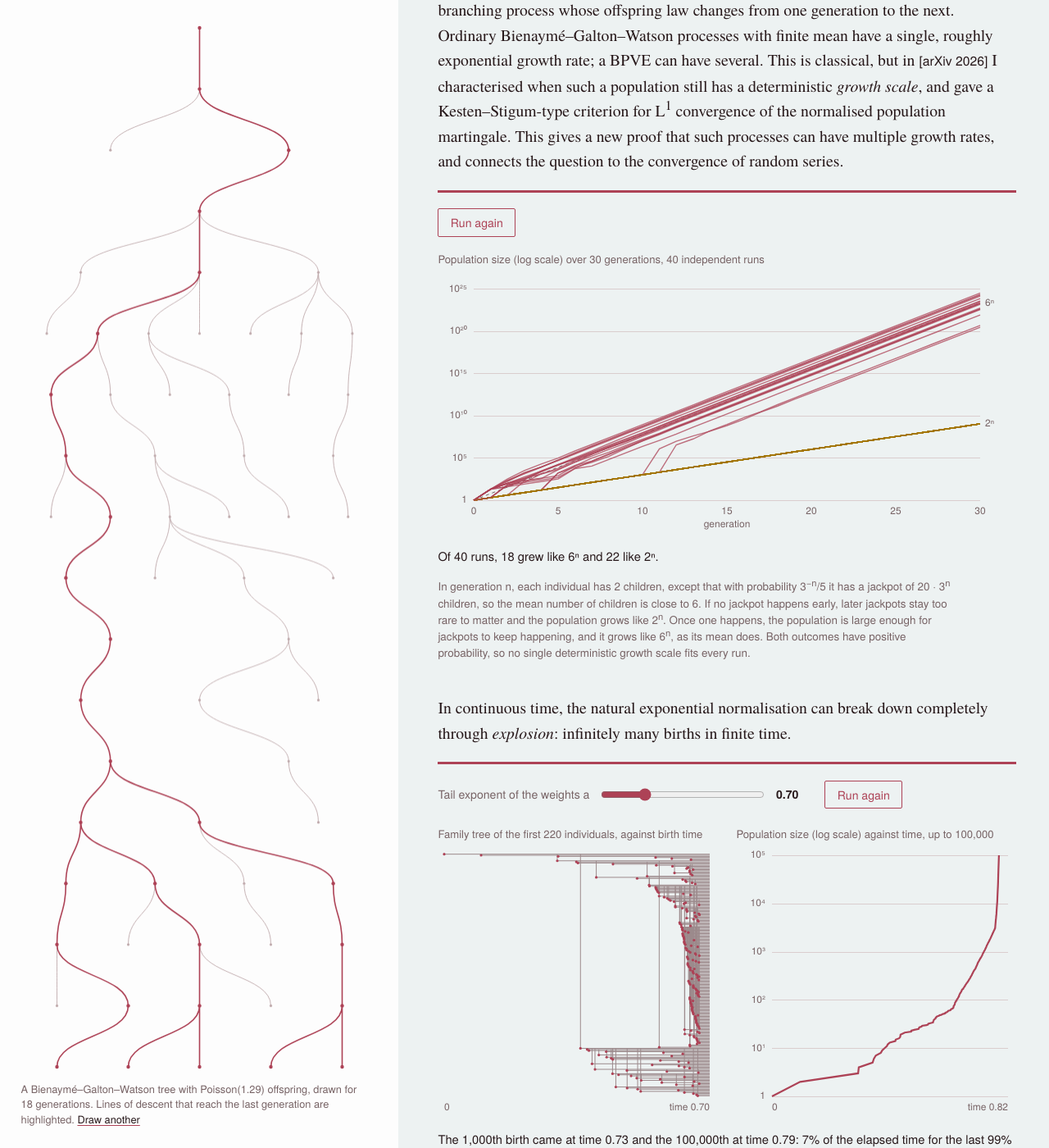
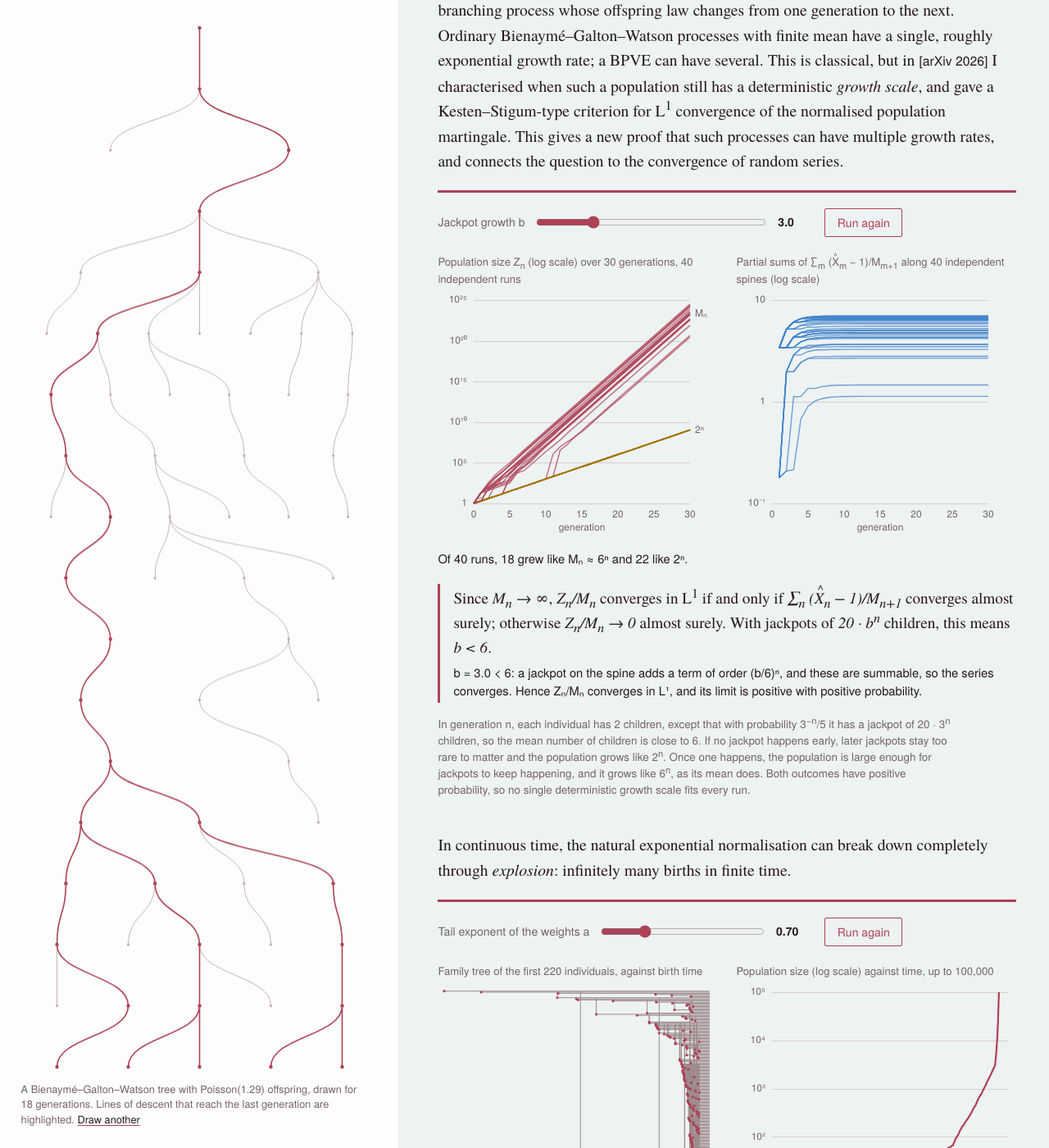
Before and after one commit to iyertejas/iyertejas.github.io, a Jekyll site: the page built from research.md, in a window 1280 px wide and 1400 px high, scrolled down 8344 px. Shown: the whole window at 82% size. Built offline with Jekyll 4.4.1, drawn with Linux system fonts in a browser that asks for light colours; some of the changed text lies outside the part shown.

Commit message:
Varying-environment simulation: side-by-side random series along the spine, jackpot slider

```diff
--- a/_includes/sim-varying.html
+++ b/_includes/sim-varying.html
@@ -1,8 +1,22 @@
 <figure class="demo" id="bpve-demo">
 <div class="controls">
+<div class="slider"><label for="bpveB">Jackpot growth b</label>
+<input type="range" id="bpveB" min="1.5" max="8" step="0.5" value="3"><output id="bpveBOut" for="bpveB">3.0</output></div>
 <button id="bpveRun" type="button">Run again</button>
 </div>
-<div class="small-lab">Population size (log scale) over 30 generations, 40 independent runs</div>
-<canvas id="bpvePlot" role="img" aria-label="Population size of 40 runs over 30 generations, splitting into two growth rates"></canvas>
+<div class="two">
+<div>
+<div class="small-lab">Population size Z<sub>n</sub> (log scale) over 30 generations, 40 independent runs</div>
+<canvas id="bpvePlot" role="img" aria-label="Population size of 40 runs over 30 generations, compared with 2 to the n and the mean"></canvas>
+</div>
+<div>
+<div class="small-lab">Partial sums of ∑<sub>m</sub> (<span class="hat">X</span><sub>m</sub> − 1)/M<sub>m+1</sub> along 40 independent spines (log scale)</div>
+<canvas id="bpveSeries" role="img" aria-label="Partial sums of the random series along 40 spines over 30 generations"></canvas>
+</div>
+</div>
 <p class="status" id="bpveStatus" aria-live="polite"></p>
+<div class="criterion">
+<div class="f">Since <span class="m">M<sub>n</sub> → ∞</span>, <span class="m">Z<sub>n</sub>/M<sub>n</sub></span> converges in L<sup>1</sup> if and only if <span class="m">∑<sub>n</sub> (<span class="hat">X</span><sub>n</sub> − 1)/M<sub>n+1</sub></span> converges almost surely; otherwise <span class="m">Z<sub>n</sub>/M<sub>n</sub> → 0</span> almost surely. With jackpots of <span class="m">20 · b<sup>n</sup></span> children, this means <span class="m">b &lt; 6</span>.</div>
+<div class="verdict" id="bpveVerdict"></div>
+</div>
 </figure>
--- a/sims.js
+++ b/sims.js
@@ -834,58 +834,103 @@ function phaseWidget(){
 }
 
 /* =========================================================
-   3b. Branching process in a varying environment with two growth rates.
+   3b. Branching process in a varying environment, and the random series behind it.
    In generation n each individual has 2 children, except that with probability
-   p_n = 3^(-n)/5 it has a jackpot of K_n = 20·3^n children. Mean offspring ≈ 6.
+   p_n = 4/K_n it has a jackpot of K_n = 20·b^n children, so the mean is m_n = 6 − 2p_n.
+   With M_n = m_0 ⋯ m_{n−1}, Z_n/M_n converges in L¹ iff ∑ (X̂_n − 1)/M_{n+1} < ∞ a.s.,
+   where X̂_n is size-biased: X̂_n = K_n with probability 4/m_n, and 2 otherwise
+   (Iyer, arXiv 2026, Theorem 1.2 and Remark 1.3). Here: iff b < 6.
    ========================================================= */
 function bpveWidget(){
-  const G = 30, RUNS = 40, DUR = 2600;
-  let runs = [], anim = 0, shown = G;
+  const G = 30, RUNS = 40, DUR = 2600, L2 = Math.log10(2);
+  let runs = [], spines = [], e = null, anim = 0, shown = G;
+  const sup = n => String(n).split("").map(d => "⁰¹²³⁴⁵⁶⁷⁸⁹"[+d]).join("");
   const std = () => { let u=0,v=0; while(!u) u=Math.random(); v=Math.random(); return Math.sqrt(-2*Math.log(u))*Math.cos(2*Math.PI*v); };
   const poisson = l => { if (l > 30) return Math.max(0, Math.round(l + Math.sqrt(l)*std()));
     let k=0, p=1, L=Math.exp(-l); for(;;){ p*=Math.random(); if (p<=L) return k; k++; } };
+  function environment(b){
+    const K = [], p = [], m = [], LM = [0];
+    for (let n=0;n<G;n++){ K[n] = Math.round(20*Math.pow(b,n)); p[n] = 4/K[n]; m[n] = 2*(1-p[n]) + K[n]*p[n]; LM.push(LM[n] + Math.log10(m[n])); }
+    return {b, K, p, m, LM};
+  }
   function one(){
     let Z = 1; const lz = [0];
     for (let n=0;n<G;n++){
-      const p = Math.pow(3,-n)/5, K = 20*Math.pow(3,n);
       let J = 0;
-      if (Z < 60){ for (let i=0;i<Z;i++) if (Math.random()<p) J++; } else J = Math.min(Z, poisson(Z*p));
-      Z = 2*(Z-J) + K*J; lz.push(Math.log10(Z));
+      if (Z < 60){ for (let i=0;i<Z;i++) if (Math.random()<e.p[n]) J++; } else J = Math.min(Z, poisson(Z*e.p[n]));
+      Z = 2*(Z-J) + e.K[n]*J; lz.push(Math.log10(Z));
     }
     return lz;
   }
-  const L2 = Math.log10(2), L6 = Math.log10(6), cut = n => n*(L2+L6)/2 + 1.5;
-  const fast = r => r[G] > cut(G);
-  function draw(){
-    const {ctx,w,h} = setupCanvas($("bpvePlot")); ctx.clearRect(0,0,w,h);
-    const top = Math.ceil(G*L6/5)*5 + 1;
-    const pL=44, pR=44, pT=10, pB=42, X = n => pL + n/G*(w-pL-pR), Y = l => pT + (1-l/top)*(h-pT-pB);
-    const muted=css("--muted"), rule=css("--rule"), cF=css("--accent"), cS=css("--c1");
+  function spine(){ // log10 of the partial sums S_n, n ≥ 1
+    let S = 0; const ls = [NaN];
+    for (let n=0;n<G;n++){
+      const x = Math.random() < e.K[n]*e.p[n]/e.m[n] ? e.K[n] : 2;
+      S += (x-1)/Math.pow(10, e.LM[n+1]); ls.push(Math.log10(S));
+    }
+    return ls;
+  }
+  const fast = r => r[G] > (e.LM[G] + G*L2)/2;
+  function axes(ctx, w, h, lo, hi, X, Y, pL, pB, step){
+    const muted=css("--muted"), rule=css("--rule");
     ctx.font = `12px ${css("--sans")}`; ctx.strokeStyle=rule; ctx.fillStyle=muted; ctx.lineWidth=1;
-    for (let l=0;l<=top;l+=5){ ctx.beginPath(); ctx.moveTo(pL,Math.round(Y(l))+.5); ctx.lineTo(w-pR,Math.round(Y(l))+.5); ctx.stroke();
-      ctx.textAlign="right"; ctx.textBaseline="middle"; ctx.fillText(l===0?"1":"10"+String(l).split("").map(d=>"⁰¹²³⁴⁵⁶⁷⁸⁹"[+d]).join(""), pL-8, Y(l)); }
+    for (let l=lo;l<=hi;l+=step){ ctx.beginPath(); ctx.moveTo(pL,Math.round(Y(l))+.5); ctx.lineTo(X(G),Math.round(Y(l))+.5); ctx.stroke();
+      ctx.textAlign="right"; ctx.textBaseline="middle"; ctx.fillText(l===0?"1":l===1?"10":"10"+(l<0?"⁻":"")+sup(Math.abs(l)), pL-8, Y(l)); }
     ctx.textAlign="center"; ctx.textBaseline="top";
     for (let n=0;n<=G;n+=5) ctx.fillText(String(n), X(n), h-pB+8);
     ctx.fillText("generation", (X(0)+X(G))/2, h-pB+24);
+  }
+  function drawPop(){
+    const {ctx,w,h} = setupCanvas($("bpvePlot")); ctx.clearRect(0,0,w,h);
+    let mx = e.LM[G]; for (const r of runs) for (const v of r) if (v > mx) mx = v;
+    const step = mx > 40 ? 10 : 5, top = Math.ceil(mx/step)*step;
+    const pL=44, pR=34, pT=10, pB=42, X = n => pL + n/G*(w-pL-pR), Y = l => pT + (1-l/top)*(h-pT-pB);
+    axes(ctx, w, h, 0, top, X, Y, pL, pB, step);
+    const muted=css("--muted"), cF=css("--accent"), cS=css("--c1");
     ctx.setLineDash([4,4]); ctx.strokeStyle=muted; ctx.lineWidth=1;
-    for (const [lg,lab] of [[L2,"2ⁿ"],[L6,"6ⁿ"]]){ ctx.beginPath(); ctx.moveTo(X(0),Y(0)); ctx.lineTo(X(G),Y(G*lg)); ctx.stroke();
-      ctx.textAlign="left"; ctx.textBaseline="middle"; ctx.fillText(lab, X(G)+6, Y(G*lg)); }
+    ctx.beginPath(); ctx.moveTo(X(0),Y(0)); ctx.lineTo(X(G),Y(G*L2)); ctx.stroke();
+    ctx.beginPath(); ctx.moveTo(X(0),Y(0)); for (let n=1;n<=G;n++) ctx.lineTo(X(n),Y(e.LM[n])); ctx.stroke();
+    ctx.textAlign="left"; ctx.textBaseline="middle"; ctx.fillText("2ⁿ", X(G)+6, Y(G*L2)); ctx.fillText("Mₙ", X(G)+6, Y(e.LM[G]));
     ctx.setLineDash([]); ctx.lineWidth=1.4; ctx.globalAlpha=.75;
     for (const r of runs){ ctx.strokeStyle = fast(r) ? cF : cS; ctx.beginPath(); ctx.moveTo(X(0),Y(r[0]));
       for (let n=1;n<=shown;n++) ctx.lineTo(X(n),Y(r[n])); ctx.stroke(); }
     ctx.globalAlpha=1;
   }
+  function drawSeries(){
+    const {ctx,w,h} = setupCanvas($("bpveSeries")); ctx.clearRect(0,0,w,h);
+    let mx = 1; for (const s of spines) if (s[G] > mx) mx = s[G];
+    const lo = -1, top = Math.ceil(mx);
+    const pL=44, pR=34, pT=10, pB=42, X = n => pL + n/G*(w-pL-pR), Y = l => pT + (top-l)/(top-lo)*(h-pT-pB);
+    axes(ctx, w, h, lo, top, X, Y, pL, pB, 1);
+    ctx.lineWidth=1.4; ctx.globalAlpha=.75; ctx.strokeStyle=css("--c4");
+    for (const s of spines){ ctx.beginPath(); ctx.moveTo(X(1),Y(s[1]));
+      for (let n=2;n<=shown;n++) ctx.lineTo(X(n),Y(s[n])); ctx.stroke(); }
+    ctx.globalAlpha=1;
+  }
+  const draw = () => { if (!e) return; drawPop(); drawSeries(); };
+  function verdict(b){
+    const bs = b.toFixed(1);
+    $("bpveVerdict").textContent = b < 6
+      ? `b = ${bs} < 6: a jackpot on the spine adds a term of order (b/6)ⁿ, and these are summable, so the series converges. Hence Zₙ/Mₙ converges in L¹, and its limit is positive with positive probability.`
+      : `b = ${bs} ≥ 6: the spine has a jackpot in about two generations out of three, each adding a term of order (b/6)ⁿ ≥ 1, so the series diverges. Hence Zₙ/Mₙ → 0 almost surely.`;
+  }
   function stat(){
     const f = runs.filter(fast).length;
-    $("bpveStatus").textContent = `Of ${RUNS} runs, ${f} grew like 6ⁿ and ${RUNS-f} like 2ⁿ.`;
+    $("bpveStatus").textContent = e.b < 6
+      ? `Of ${RUNS} runs, ${f} grew like Mₙ ≈ 6ⁿ and ${RUNS-f} like 2ⁿ.`
+      : f === 0 ? `No run grew like Mₙ ≈ 6ⁿ.`
+      : `${f} of ${RUNS} runs ${f===1?"is":"are"} still close to Mₙ ≈ 6ⁿ after a jackpot, but ${f===1?"it":"they"} cannot stay there.`;
   }
   function start(){
-    cancelAnimationFrame(anim); runs = Array.from({length:RUNS}, one); $("bpveStatus").textContent = "";
+    cancelAnimationFrame(anim);
+    const b = jack(); verdict(b); e = environment(b);
+    runs = Array.from({length:RUNS}, one); spines = Array.from({length:RUNS}, spine); $("bpveStatus").textContent = "";
     if (reduced){ shown = G; draw(); stat(); return; }
     const t0 = performance.now();
     const tick = now => { const u = Math.min(1,(now-t0)/DUR); shown = Math.max(1, Math.round(u*G)); draw(); if (u<1) anim = requestAnimationFrame(tick); else stat(); };
     anim = requestAnimationFrame(tick);
   }
+  const jack = bindSlider("bpveB", 1, verdict, start);
   $("bpveRun").addEventListener("click", start);
   return { start, redraw: draw };
 }
--- a/style.css
+++ b/style.css
@@ -41,6 +41,9 @@ h2{font-size:1.5625em;line-height:1.2;letter-spacing:-.01em;margin:0 0 .7em}
 h3{font-size:.9em;margin:1.8rem 0 .5rem}
 .lede{font-size:1.08em;line-height:1.5;max-width:60ch;margin:0 0 1.8rem}
 .m{font-style:italic;white-space:nowrap}
+.hat{position:relative;display:inline-block}
+.hat::before{content:"^";position:absolute;left:50%;top:-.2em;transform:translateX(-50%);font-style:normal;font-size:.8em;line-height:1}
+.m .hat::before{left:62%}
 sup,sub{line-height:0}
 section{padding:3rem 0 1rem;border-top:1px solid var(--rule)}
 section.first{border-top:0;padding-top:0}
@@ -104,7 +107,7 @@ canvas{display:block;width:100%}
 .bars .fill{display:block;height:100%;border-radius:2px}
 .bars .num{text-align:right;min-width:7ch}
 .treeCanvas{aspect-ratio:1/1;max-height:520px;margin:0 auto}
-#bpvePlot{height:320px} #learnCurve{height:300px} #slChart{height:300px} #selfPlot{height:290px}
+#bpvePlot{height:300px} #bpveSeries{height:300px} #learnCurve{height:300px} #slChart{height:300px} #selfPlot{height:290px}
 #gelChart{height:260px} #gelField{aspect-ratio:2/1;max-height:380px;margin:0 auto}
 #fitChart{height:260px}
 #cmjTree{height:330px} #cmjPlot{height:330px}
```
